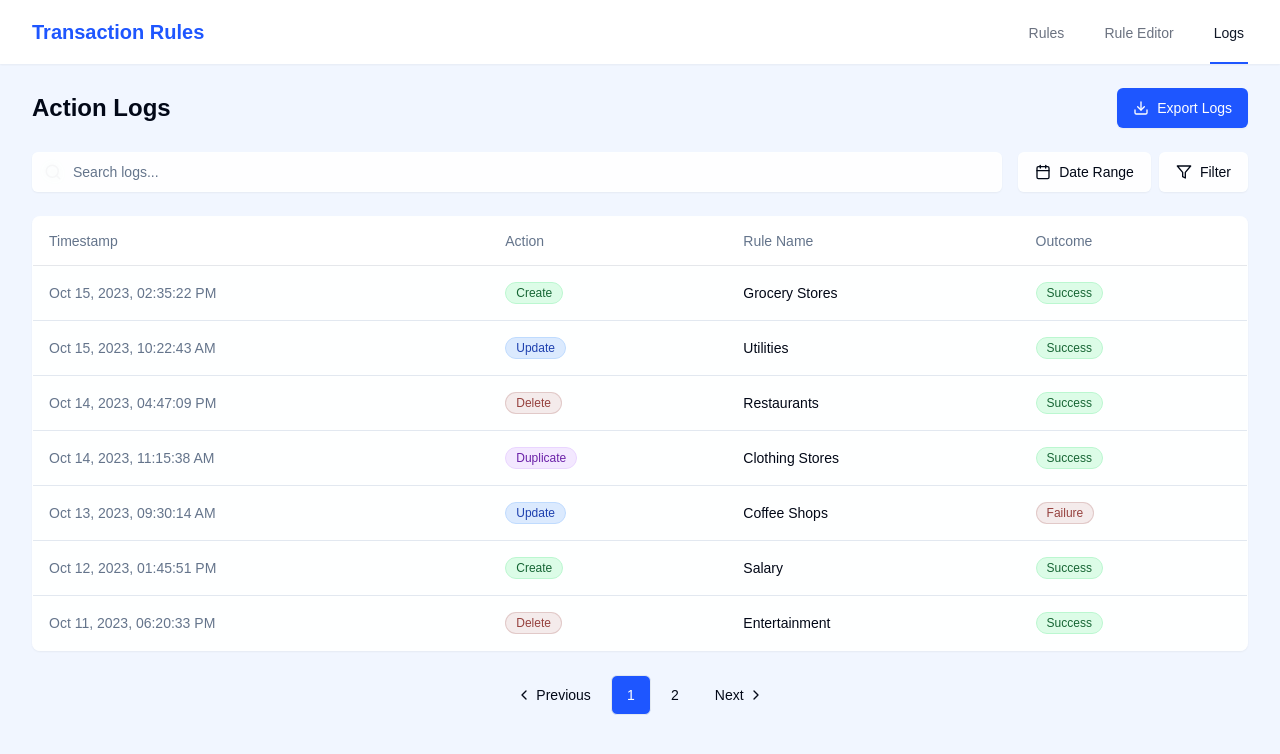
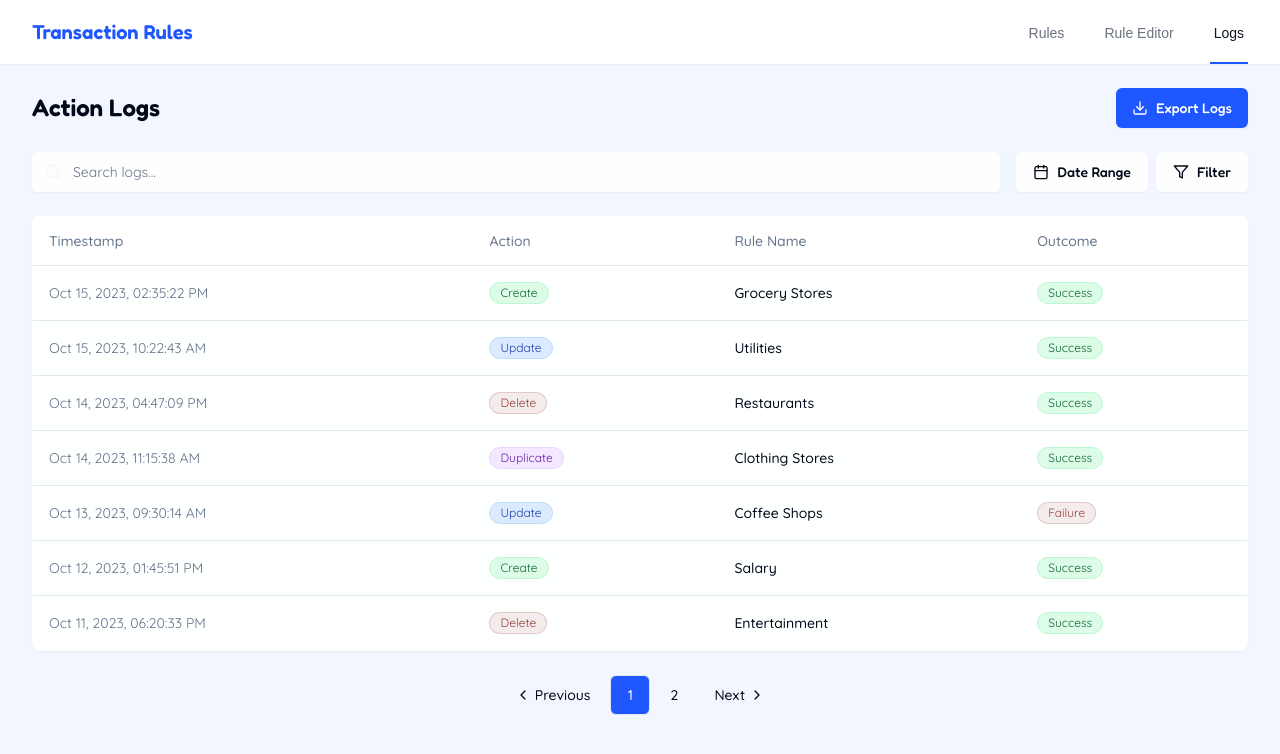
Before and after one commit to lyonisaac/categorization-crafters, a React (Vite) app: page /logs in a window 1280 px wide. Shown: the top 754 px of the page. Built offline with nearby package versions, Linux system fonts and the light colour scheme.

Commit message:
chore: standardize font usage across application
- Add Google Fonts import for Fredoka and Quicksand
- Update header fonts to use consistent font-heading class
- Ensure all page headers use the same font styling

```diff
--- a/src/components/Layout.tsx
+++ b/src/components/Layout.tsx
@@ -1,4 +1,3 @@
-
 import React from 'react';
 import { NavLink, useLocation } from 'react-router-dom';
 import { BookOpen, List, BarChart } from 'lucide-react';
@@ -25,7 +24,7 @@ const Layout: React.FC<LayoutProps> = ({ children }) => {
             <div className="flex justify-between h-16">
               <div className="flex">
                 <div className="flex-shrink-0 flex items-center">
-                  <h1 className="text-xl font-fredoka font-semibold text-app-blue">Transaction Rules</h1>
+                  <h1 className="text-xl font-heading font-semibold text-app-blue">Transaction Rules</h1>
                 </div>
               </div>
               <nav className="hidden sm:ml-6 sm:flex sm:space-x-8">
--- a/src/components/LogTable.tsx
+++ b/src/components/LogTable.tsx
@@ -1,4 +1,3 @@
-
 import React, { useState } from 'react';
 import {
   Table,
@@ -126,7 +125,7 @@ const LogTable: React.FC = () => {
   return (
     <div className="space-y-6 animate-slide-in">
       <div className="flex justify-between items-center">
-        <h2 className="text-2xl font-semibold">Action Logs</h2>
+        <h2 className="text-2xl font-heading font-semibold">Action Logs</h2>
         <Button
           className="bg-app-blue hover:bg-app-blue/90 text-white flex items-center gap-2 shadow-sm transition-all duration-200 hover:shadow"
         >
--- a/src/index.css
+++ b/src/index.css
@@ -1,3 +1,5 @@
+
+@import url('https://fonts.googleapis.com/css2?family=Fredoka:wght@300..700&family=Quicksand:wght@300..700&display=swap');
 
 @tailwind base;
 @tailwind components;
@@ -43,6 +45,8 @@
     --sidebar-accent-foreground: 240 5.9% 10%;
     --sidebar-border: 220 13% 91%;
     --sidebar-ring: 217.2 91.2% 59.8%;
+    --font-body: 'Quicksand', sans-serif;
+    --font-heading: 'Fredoka', sans-serif;
   }
 
   .dark {
@@ -92,11 +96,11 @@
   body {
     @apply bg-app-background text-foreground antialiased;
     font-feature-settings: "ss01", "ss02", "cv01", "cv02", "cv03";
-    font-family: 'Quicksand', sans-serif;
+    font-family: var(--font-body);
   }
 
   h1, h2, h3, h4, h5, h6, button, .font-heading {
-    font-family: 'Fredoka', sans-serif;
+    font-family: var(--font-heading);
   }
 
   html {
```
